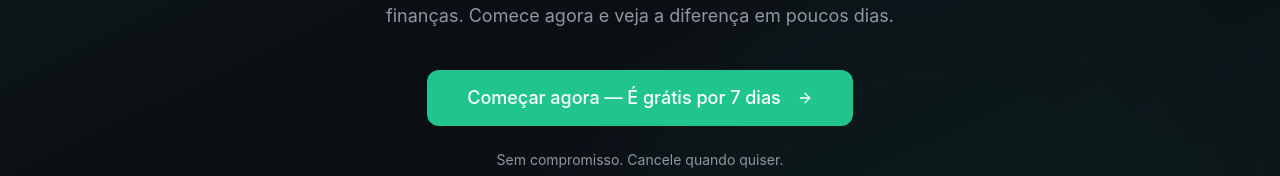
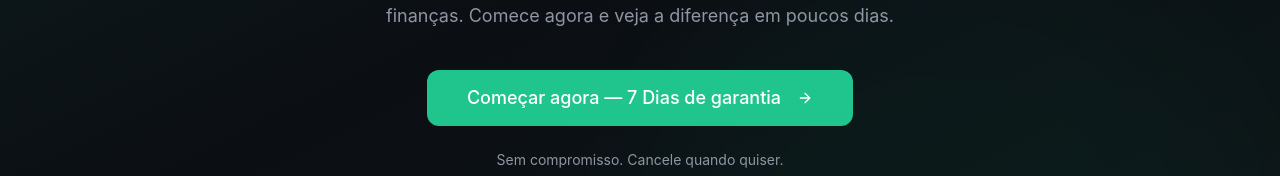
Before and after one commit to jvbartk0/controle-financas, a React (Vite) app: page / in a window 1280 px wide. Shown: the part 5122-5298 px from the top of the page. Built offline with nearby package versions, Linux system fonts and the light colour scheme; the HTML template or start-up script is replaced by a standard one.

Commit message:
Update CTA link to WhatsApp with new text

```diff
--- a/src/components/landing/CTASection.tsx
+++ b/src/components/landing/CTASection.tsx
@@ -59,8 +59,8 @@ export const CTASection = () => {
               asChild
               className="bg-primary hover:bg-primary/90 text-lg px-10 py-7 rounded-xl group"
             >
-              <Link to="/auth?mode=signup">
-                Começar agora — É grátis por 7 dias
+              <Link to="https://wa.me/5546988058511">
+                Começar agora — 7 Dias de garantia
                 <ArrowRight className="w-5 h-5 ml-2 group-hover:translate-x-1 transition-transform" />
               </Link>
             </Button>
```
